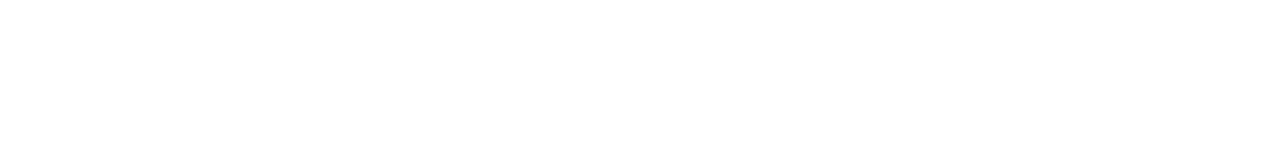
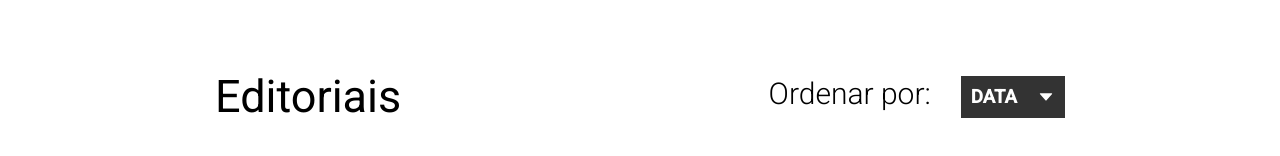
Before and after one commit to dayana-sog/minute-news, a React (Create React App) app: page / in a window 1280 px wide. Shown: the part 210-366 px from the top of the page. Built offline with nearby package versions, Linux system fonts and the light colour scheme; no server answers.

Commit message:
Estilização do Editorials

```diff
--- a/package.json
+++ b/package.json
@@ -7,6 +7,7 @@
     "@testing-library/react": "^9.3.2",
     "@testing-library/user-event": "^7.1.2",
     "axios": "^0.19.2",
+    "date-fns": "^2.14.0",
     "react": "^16.13.1",
     "react-anchor-link-smooth-scroll": "^1.0.12",
     "react-dom": "^16.13.1",
--- a/src/App.js
+++ b/src/App.js
@@ -1,6 +1,7 @@
 import React from 'react';
 
 import Home from './__layout/Home';
+import Editorials from './__layout/Editorials';
 
 import './global.css';
 
@@ -8,6 +9,7 @@ function App() {
   return (
     <>
       <Home />
+      <Editorials />
     </>
   );
 }
--- /dev/null
+++ b/src/__layout/Editorials/index.js
@@ -0,0 +1,87 @@
+import React, { useState, useEffect } from 'react';
+import { format } from 'date-fns';
+import { AiOutlineCaretDown } from 'react-icons/ai';
+
+import api from '../../services/api';
+
+import {
+  Container,
+  HeaderEditorals,
+  ActionOrdenation,
+  GridEditorial,
+  HeaderGrid,
+  DateGrid,
+  TopicGrid,
+  EditInfo,
+} from './styles';
+
+function Editorials() {
+  const [editGrid, setEditGrid] = useState([]);
+
+  useEffect(() => {
+    const fetchMyAPI = async () => {
+      try {
+        const { data } = await api.get('/v2/top-headlines', {
+          params: {
+            sources: 'google-news-br',
+            apiKey: 'accdf88fbcb1426cac56ec98d7f0d381',
+            pageSize: 6,
+          },
+        });
+
+        const images = data.articles;
+
+        return setEditGrid(images);
+      } catch (error) {
+        return console.log('Erro', error);
+      }
+    };
+
+    fetchMyAPI();
+  }, []);
+
+  return (
+    <Container>
+      <HeaderEditorals>
+        <h1>Editoriais</h1>
+        <ActionOrdenation>
+          <h2>Ordenar por:</h2>
+          <button type="button">
+            <h3>Data</h3>
+            <AiOutlineCaretDown size={18} color="#fff" />
+          </button>
+        </ActionOrdenation>
+      </HeaderEditorals>
+      <GridEditorial>
+        {editGrid.map((edit) => (
+          <li>
+            <div key={edit.content}>
+              <HeaderGrid>
+                <DateGrid>
+                  {format(new Date(edit.publishedAt), 'dd/MM/yyyy')}
+                </DateGrid>
+                <TopicGrid>Governo</TopicGrid>
+              </HeaderGrid>
+              <figure>
+                <img
+                  src={edit.urlToImage}
+                  alt="IMAGE1"
+                  className="gallery__img"
+                />
+              </figure>
+
+              <EditInfo>
+                <h1>{edit.title}</h1>
+                <p>{edit.content}</p>
+
+                <a href={edit.url}>Saiba Mais</a>
+              </EditInfo>
+            </div>
+          </li>
+        ))}
+      </GridEditorial>
+    </Container>
+  );
+}
+
+export default Editorials;
--- /dev/null
+++ b/src/__layout/Editorials/styles.js
@@ -0,0 +1,111 @@
+import styled from 'styled-components';
+
+export const Container = styled.article`
+  height: 90vh;
+  margin: 10rem 21.5rem;
+`;
+
+export const HeaderEditorals = styled.div`
+  display: flex;
+  justify-content: space-between;
+  align-items: center;
+
+  h1 {
+    font-size: 4.5rem;
+    font-weight: 400;
+  }
+`;
+export const ActionOrdenation = styled.div`
+  display: flex;
+
+  h2 {
+    font-size: 3rem;
+    font-weight: 300;
+    margin-right: 3rem;
+  }
+
+  button {
+    display: flex;
+    align-items: center;
+    justify-content: space-between;
+    background: #333;
+    border: none;
+    color: #fff;
+    padding: 1rem;
+
+    text-transform: uppercase;
+
+    h3 {
+      margin-right: 2rem;
+    }
+  }
+`;
+
+export const GridEditorial = styled.ul`
+  height: auto;
+  display: grid;
+  grid-template-columns: repeat(3, 1fr);
+  grid-gap: 40px;
+  list-style: none;
+
+  margin-top: 5rem;
+
+  li {
+    display: flex;
+    flex-direction: column;
+    background: #fff;
+    padding: 40px;
+    margin-bottom: 5rem;
+
+    border-left: 5px solid red;
+
+    img {
+      width: 100%;
+      object-fit: cover;
+      display: block;
+    }
+  }
+`;
+
+export const HeaderGrid = styled.div`
+  display: flex;
+  justify-content: space-between;
+`;
+
+export const DateGrid = styled.div`
+  font-weight: 300;
+`;
+
+export const TopicGrid = styled.div`
+  font-weight: 500;
+`;
+
+export const EditInfo = styled.div`
+  text-align: justify;
+
+  h1 {
+    margin: 4rem 0 1.5rem 0;
+  }
+
+  p {
+    margin-bottom: 2rem;
+    text-overflow: ellipsis;
+  }
+
+  a:link,
+  a:visited {
+    font-size: 2rem;
+    text-decoration: none;
+    color: black;
+    font-weight: 500;
+    border: none;
+  }
+  a:hover {
+    text-decoration: none;
+    color: #f00;
+    transition: all 0.5s;
+  }
+  a:active {
+    text-decoration: none;
+  }
+`;
--- a/src/__layout/Home/styles.js
+++ b/src/__layout/Home/styles.js
@@ -1,6 +1,6 @@
 import styled from 'styled-components';
 
-export const Container = styled.div``;
+export const Container = styled.main``;
 
 export const HomeImage = styled.div`
   margin: auto;
```
Also changed, not shown: 1 other file (tests, documents, lock files or other folders).
